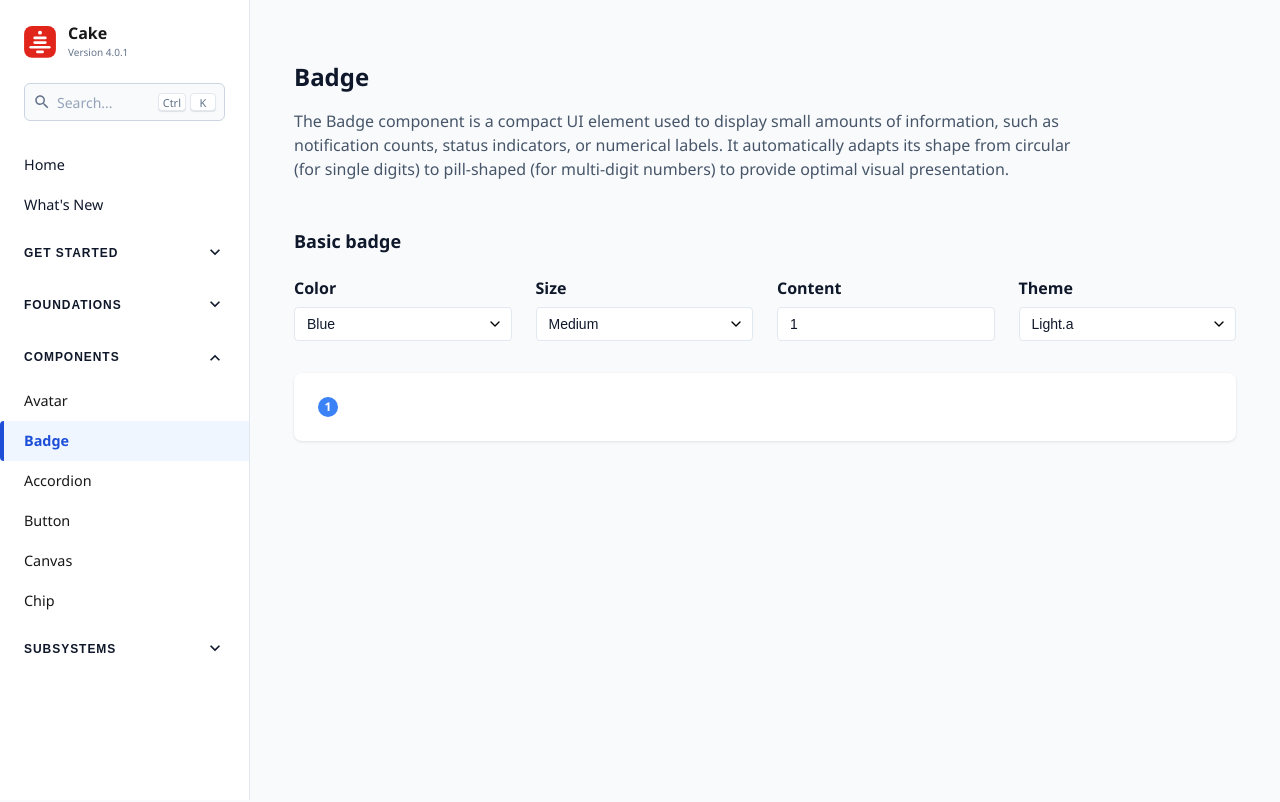
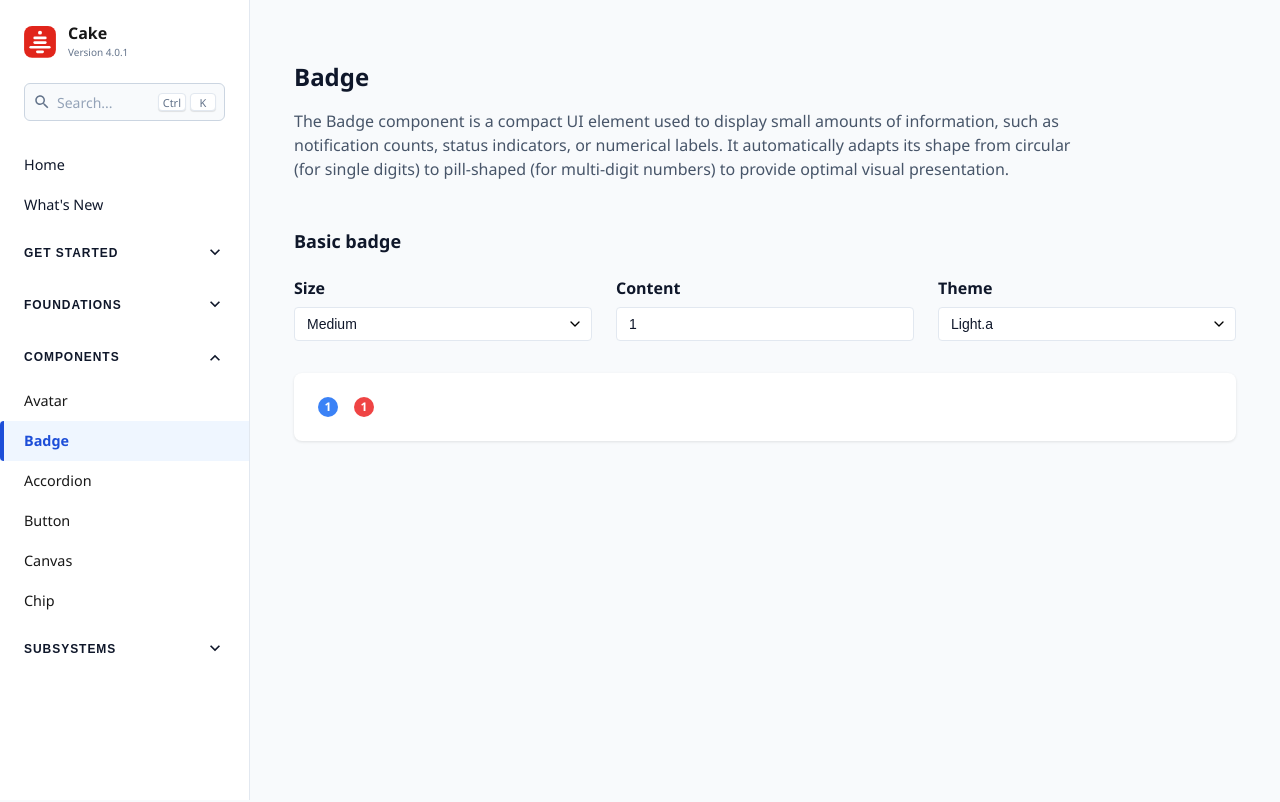
Before and after one commit to cake-admin/cakev2, a React (Create React App) app: page /components/badge in a window 1280 px wide. Shown: the top 802 px of the page. Built offline with nearby package versions, Linux system fonts and the light colour scheme.

Commit message:
Update BadgePage - remove color dropdown and show both variants
- Remove color dropdown control
- Show both blue and red badge variants in preview
- Remove unused basicColor state variable
- Controls now only include size, content, and theme

```diff
--- a/src/pages/BadgePage.js
+++ b/src/pages/BadgePage.js
@@ -118,7 +118,6 @@ const THEMES = {
 
 const BadgePage = () => {
   // Basic badge section state
-  const [basicColor, setBasicColor] = useState(BADGE_COLORS.BLUE);
   const [basicSize, setBasicSize] = useState(BADGE_SIZES.MEDIUM);
   const [basicContent, setBasicContent] = useState('1');
   const [basicTheme, setBasicTheme] = useState(THEMES.LIGHT_A);
@@ -145,15 +144,6 @@ const BadgePage = () => {
       <Section>
         <SectionTitle>Basic badge</SectionTitle>
         <ControlsGrid>
-          <Control>
-            <Label>Color</Label>
-            <Select value={basicColor} onChange={(e) => setBasicColor(e.target.value)}>
-              {Object.values(BADGE_COLORS).map((color) => (
-                <option key={color} value={color}>{capitalizeFirstLetter(color)}</option>
-              ))}
-            </Select>
-          </Control>
-
           <Control>
             <Label>Size</Label>
             <Select value={basicSize} onChange={(e) => setBasicSize(e.target.value)}>
@@ -184,7 +174,14 @@ const BadgePage = () => {
 
         <PreviewSection isDarkMode={isBasicDarkMode}>
           <Badge
-            color={basicColor}
+            color={BADGE_COLORS.BLUE}
+            size={basicSize}
+            isDarkMode={isBasicDarkMode}
+          >
+            {basicContent}
+          </Badge>
+          <Badge
+            color={BADGE_COLORS.RED}
             size={basicSize}
             isDarkMode={isBasicDarkMode}
           >
```
